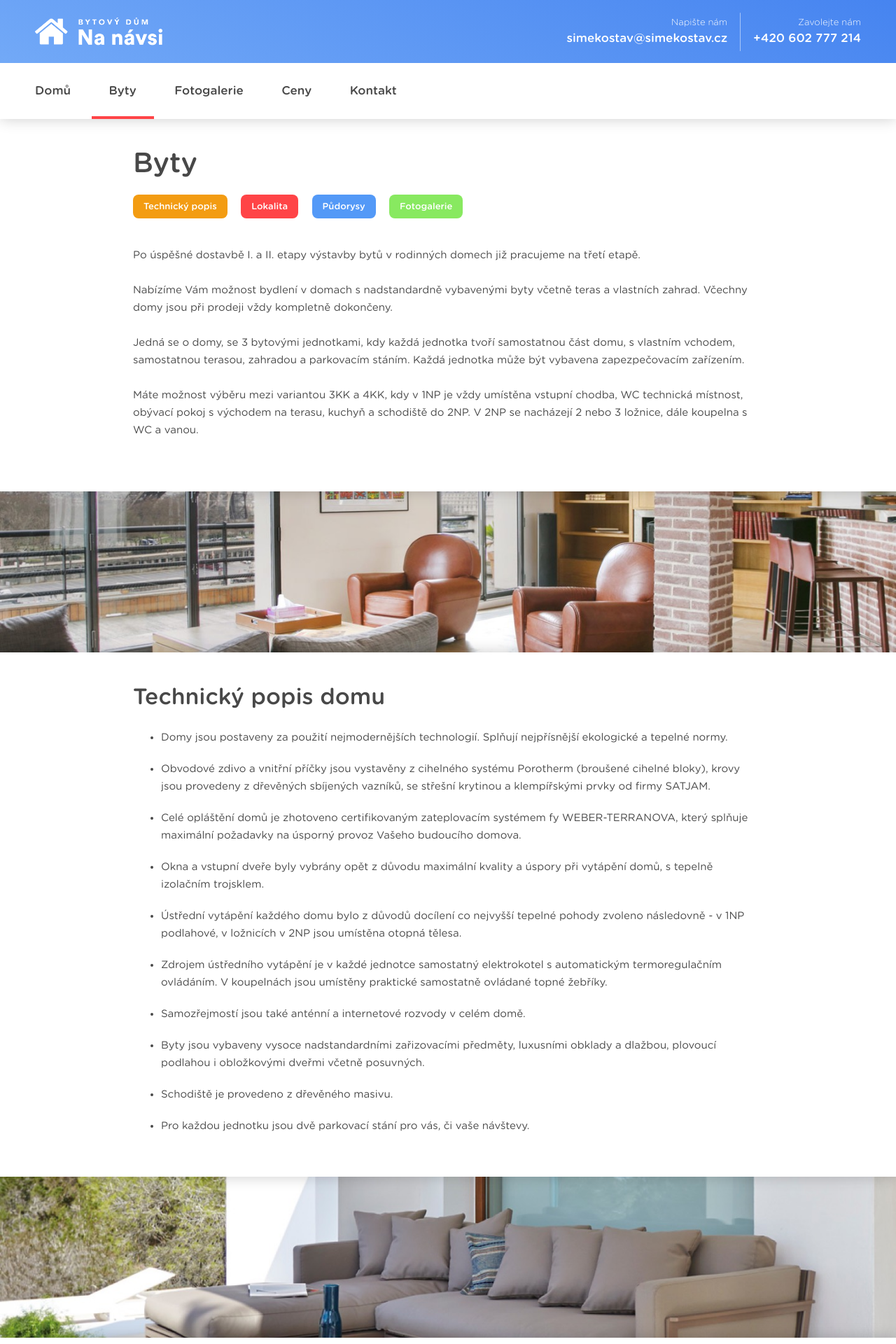
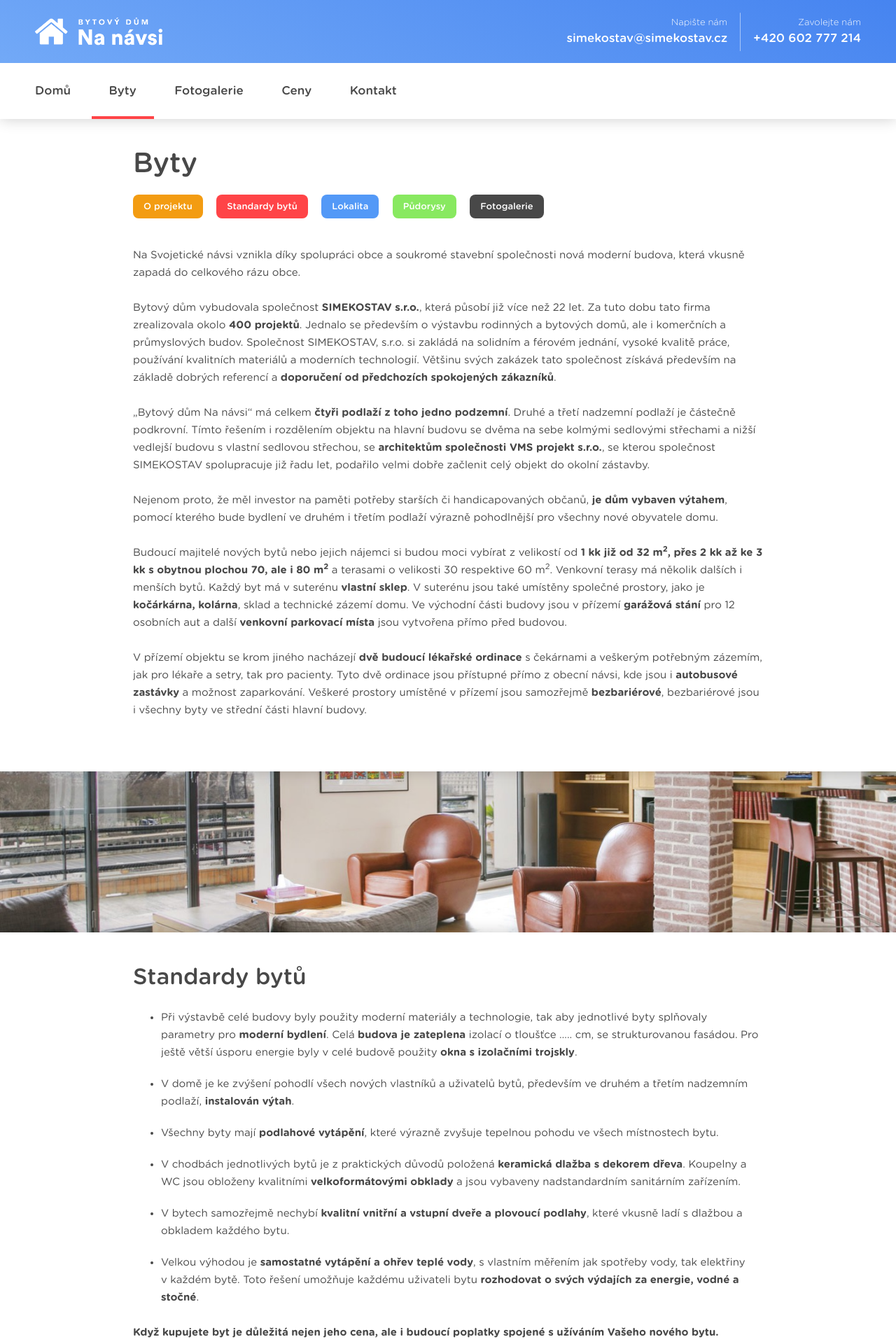
Before and after one commit to StyvekDrtic/bydleniSvojetice, a Jekyll site: the page built from byty.html, in a window 1280 px wide. Shown: the top 1920 px of the page at 70% size. Built offline with Jekyll 4.4.1, drawn with Linux system fonts in a browser that asks for light colours; some of the changed text lies outside the part shown.

Commit message:
text pridat

```diff
--- a/_sass/_byty.scss
+++ b/_sass/_byty.scss
@@ -65,6 +65,14 @@
 
         &:hover {
           background-color: darken($zelena, 10);
+        }
+      }
+
+      &:nth-child(5) {
+        background: $tmava;
+
+        &:hover {
+          background-color: darken($tmava, 10);
         }
       }
     }
--- a/_sass/_zaklad.scss
+++ b/_sass/_zaklad.scss
@@ -101,3 +101,7 @@ div:active {
 a:active {
   outline: none !important;
 }
+
+.tlusty {
+  font-family: bold;
+}
--- a/byty.html
+++ b/byty.html
@@ -7,7 +7,10 @@ layout: default
     <h1>Byty</h1>
     <ul>
       <li>
-        <a href="#popis">Technický popis</a>
+        <a href="#uvod">O projektu</a>
+      </li>
+      <li>
+        <a href="#popis">Standardy bytů</a>
       </li>
       <li>
         <a href="#lokalita">Lokalita</a>
@@ -19,38 +22,48 @@ layout: default
         <a href="https://styvekdrtic.github.io/bydleniSvojetice/fotogalerie">Fotogalerie</a>
       </li>
     </ul>
-    <p>Po úspěšné dostavbě I. a II. etapy výstavby bytů v rodinných domech již pracujeme na třetí etapě.</p>
-    <p>Nabízíme Vám možnost bydlení v domach s nadstandardně vybavenými byty včetně teras a vlastních zahrad. Včechny domy jsou při prodeji vždy kompletně dokončeny.</p>
-    <p>Jedná se o domy, se 3 bytovými jednotkami, kdy každá jednotka tvoří samostatnou část domu, s vlastním vchodem, samostatnou terasou, zahradou a parkovacím stáním. Každá jednotka může být vybavena zapezpečovacím zařízením.</p>
-    <p>Máte možnost výběru mezi variantou 3KK a 4KK, kdy v 1NP je vždy umístěna vstupní chodba, WC technická místnost, obývací pokoj s východem na terasu, kuchyň a schodiště do 2NP. V 2NP se nacházejí 2 nebo 3 ložnice, dále koupelna s WC a vanou.</p>
+    <p>Na Svojetické návsi vznikla díky spolupráci obce a soukromé stavební společnosti nová moderní budova, která vkusně zapadá do celkového rázu obce.</p>
+    <p>Bytový dům vybudovala společnost  <span class="tlusty">SIMEKOSTAV s.r.o.</span>, která působí již více než 22 let. Za tuto dobu tato firma zrealizovala okolo <span class="tlusty">400 projektů</span>. Jednalo se především o výstavbu rodinných a bytových domů, ale i komerčních a  průmyslových budov. Společnost SIMEKOSTAV, s.r.o. si zakládá na solidním a férovém jednání, vysoké kvalitě práce, používání kvalitních materiálů a moderních technologií. Většinu svých zakázek tato společnost získává především na základě dobrých referencí a <span class="tlusty">doporučení od předchozích spokojených zákazníků</span>.</p>
+    <p>„Bytový dům Na návsi“ má celkem <span class="tlusty">čtyři podlaží z toho jedno podzemní</span>. Druhé a třetí nadzemní podlaží je částečně podkrovní. Tímto řešením i rozdělením objektu na hlavní budovu se dvěma na sebe kolmými sedlovými střechami  a nižší vedlejší budovu s vlastní sedlovou střechou, se <span class="tlusty">architektům společnosti VMS projekt s.r.o.</span>, se kterou společnost SIMEKOSTAV spolupracuje již řadu let, podařilo velmi dobře začlenit celý objekt do okolní zástavby.</p>
+    <p>Nejenom proto, že měl investor na paměti potřeby starších či handicapovaných občanů, <span class="tlusty">je dům vybaven výtahem</span>, pomocí kterého bude bydlení ve druhém i třetím podlaží výrazně pohodlnější pro všechny nové obyvatele domu.</p>
+    <p>Budoucí majitelé nových bytů nebo jejich nájemci si budou moci vybírat z velikostí od <span class="tlusty">1 kk   již od  32 m<sup>2</sup>,  přes 2 kk  až  ke 3 kk  s obytnou plochou 70, ale i 80 m<sup>2</sup></span> a terasami o velikosti  30 respektive 60 m<sup>2</sup>. Venkovní terasy má několik dalších i menších bytů. Každý byt má v suterénu <span class="tlusty">vlastní sklep</span>. V suterénu jsou také umístěny společné prostory, jako je <span class="tlusty">kočárkárna, kolárna</span>, sklad a technické zázemí domu. Ve východní části budovy jsou v přízemí <span class="tlusty">garážová stání</span> pro 12 osobních aut a další <span class="tlusty">venkovní parkovací místa</span> jsou vytvořena přímo před budovou.</p>
+    <p>V přízemí objektu se krom jiného nacházejí <span class="tlusty">dvě budoucí lékařské ordinace</span> s čekárnami a veškerým potřebným zázemím, jak pro lékaře a setry, tak pro pacienty. Tyto dvě ordinace jsou přístupné přímo z obecní návsi, kde jsou i <span class="tlusty">autobusové zastávky</span> a možnost zaparkování. Veškeré prostory umístěné v přízemí jsou samozřejmě <span class="tlusty">bezbariérové</span>, bezbariérové jsou i všechny byty ve střední části hlavní budovy.</p>
   </div>
 </section>
 <div class="prechod1 parallax"></div>
 <section class="vrstva" id="popis">
   <div class="vrstvaInner">
-    <h2>Technický popis domu</h2>
+    <h2>Standardy bytů</h2>
     <ul>
-      <li>Domy jsou postaveny za použití nejmodernějších technologií. Splňují nejpřísnější ekologické a tepelné normy.</li>
-      <li>Obvodové zdivo a vnitřní příčky jsou vystavěny z cihelného systému Porotherm (broušené cihelné bloky), krovy jsou provedeny z dřevěných sbíjených vazníků, se střešní krytinou a klempířskými prvky od firmy SATJAM.</li>
-      <li>Celé opláštění domů je zhotoveno certifikovaným zateplovacím systémem fy WEBER-TERRANOVA, který splňuje maximální požadavky na úsporný provoz Vašeho budoucího domova.</li>
-      <li>Okna a vstupní dveře byly vybrány opět z důvodu maximální kvality a úspory při vytápění domů, s tepelně izolačním trojsklem.</li>
-      <li>Ústřední vytápění každého domu bylo z důvodů docílení co nejvyšší tepelné pohody zvoleno následovně - v 1NP podlahové, v ložnicích v 2NP jsou umístěna otopná tělesa.</li>
-      <li>Zdrojem ústředního vytápění je v každé jednotce samostatný elektrokotel s automatickým termoregulačním ovládáním. V koupelnách jsou umístěny praktické samostatně ovládané topné žebříky.</li>
-      <li>Samozřejmostí jsou také anténní a internetové rozvody v celém domě.</li>
-      <li>Byty jsou vybaveny vysoce nadstandardními zařizovacími předměty, luxusními obklady a dlažbou, plovoucí podlahou i obložkovými dveřmi včetně posuvných.</li>
-      <li>Schodiště je provedeno z dřevěného masivu.</li>
-      <li>Pro každou jednotku jsou dvě parkovací stání pro vás, či vaše návštevy.</li>
+      <li>Při výstavbě celé budovy byly použity moderní materiály a technologie, tak aby jednotlivé byty splňovaly parametry pro <span class="tlusty">moderní bydlení</span>. Celá <span class="tlusty">budova je zateplena</span> izolací o tloušťce  ….. cm, se strukturovanou fasádou.  Pro ještě větší úsporu energie byly v celé budově použity <span class="tlusty">okna s izolačními trojskly</span>.</li>
+      <li>V domě je ke zvýšení pohodlí všech nových vlastníků a uživatelů bytů, především ve druhém a třetím nadzemním podlaží, <span class="tlusty">instalován výtah</span>.</li>
+      <li>Všechny byty mají <span class="tlusty">podlahové vytápění</span>, které výrazně zvyšuje tepelnou pohodu ve všech místnostech bytu.</li>
+      <li>V chodbách jednotlivých bytů je z praktických důvodů položená <span class="tlusty">keramická dlažba s dekorem dřeva</span>. Koupelny a WC jsou obloženy kvalitními <span class="tlusty">velkoformátovými obklady</span> a jsou vybaveny nadstandardním sanitárním zařízením.</li>
+      <li>V bytech samozřejmě nechybí <span class="tlusty">kvalitní vnitřní a vstupní dveře a plovoucí podlahy</span>, které vkusně ladí s dlažbou a obkladem každého bytu.</li>
+      <li>Velkou výhodou je <span class="tlusty">samostatné vytápění a ohřev teplé vody</span>, s vlastním měřením jak spotřeby vody, tak elektřiny v každém bytě. Toto řešení umožňuje každému uživateli bytu <span class="tlusty">rozhodovat o svých výdajích za energie, vodné a stočné</span>.</li>
     </ul>
+    <p class="tlusty">Když kupujete byt je důležitá nejen jeho cena, ale i budoucí poplatky spojené s užíváním Vašeho nového bytu.</p>
+    <p class="tlusty">Příklad nákladů pro byt 2kk,  o velikosti 50 m2, obsazený dvěma lidmi:</p>
+    <p class="tlusty">1. Zálohy na odběr pitné vody a likvidaci odpadních vod a odběr elektřiny pro společné prostory:</p>
+    <p>Dva lidé = 2 x 300,- Kč ( záloha bude pravidelně vyúčtována dle Vaší skutečné spotřeby )</p>
+    <p class="tlusty">2. Fond oprav a správy § 1180 odst. 1:</p>
+    <p>50 m<sup>2</sup>  x  3,- Kč = 150,- Kč ( tyto peníze zůstávají na nutné opravy domu, první dva roky je dům i všechny byty v plné záruce )</p>
+    <p class="tlusty">3. Příspěvky rozvržené na každou jednotku stejně § 1180 odst. 2:</p>
+    <p>1 bytová jednotka = 100,- Kč ( toto je odměna za správu domu, vedení účetnictví atd. )</p>
+    <p class="tlusty">Ke shora uvedeným částkám je nutno připočítat vlastní odběr elektřiny.</p>
+    <p>Každý byt má v suterénu objektu i svůj <span class="tlusty">vlastní sklep</span>.  V suterénu jsou také umístěny společné prostory, jako je <span class="tlusty">kočárkárna, kolárna</span>, sklad a technické zázemí domu.</p>
+    <p>K bytům máte možnost přikoupit buď <span class="tlusty">vnitřní garážové nebo venkovní parkovací stání.</span></p>
+    <p class="tlusty">Všechny byty jsou nabízeny k prodeji zcela dokončené, připravené k okamžitému nastěhování a nejsou investorem zatíženy žádným finančním úvěrem nebo jiným závazkem.</p>
   </div>
 </section>
 <div class="prechod2 parallax"></div>
 <section class="vrstva" id="lokalita">
   <div class="vrstvaInner">
     <h2>Lokalita</h2>
-    <p>Domy jsou situovány na klidném místě, v přímém sousedství nové zástavby rodinných domů v obci Mukařov. Obec Mukařov leží jihovýchodně od Říčan, v okr. Praha-východ. Výhoda lokality spočívá také ve velmi dobré dostupnosti dopravních spojení do centra Prahy, které je vzdálené cca 25 km.</p>
+    <p>Domy jsou situovány na klidném místě, v přímém sousedství nové zástavby rodinných domů v obci Svojetice. Obec Svojetice leží jihovýchodně od Říčan, v okr. Praha-východ. Výhoda lokality spočívá také ve velmi dobré dostupnosti dopravních spojení do centra Prahy, které je vzdálené cca 25 km.</p>
     <p>Ve velmi úzké blízkosti od zástavby našich domů je nově otevřená moderní ZŠ, MŠ, Mateřské centrum či knihovna, pár minut pěšky se nachází praktická lékařka, ale i obchody a restaurace. Celková občanská vybavenost obce je na vysoké úrovni - nachází se zde několik kadeřnictví, pedikura, manikura, fitness, masáže, atd., je zde něklik sportovních hřišť pro děti i dospělé. Přímo v obci ordinují dva praktičtí lékaři, lékař pro děti a dorost, je zde zubní ordinace i veterinární klinika.</p>
-    <p>V okolí Mukařova se rozkládají louky a lesy (NPP Voděradské bučiny), které jsou protkány jak stezkami pro pěší, tak cyklostezkami. Příroda v okolí domů je velmi vhodná ke sportovnímu vyžití. Stejně tak Vás však bude vybízet k pěším procházkám a houbaření v okolních lesích.</p>
-    <p>V obci Mukařov v současné době žije téměř 2500 obyvatel.</p>
+    <p>V okolí Svojetic se rozkládají louky a lesy (NPP Voděradské bučiny), které jsou protkány jak stezkami pro pěší, tak cyklostezkami. Příroda v okolí domů je velmi vhodná ke sportovnímu vyžití. Stejně tak Vás však bude vybízet k pěším procházkám a houbaření v okolních lesích.</p>
+    <p>V obci Svojetice v současné době žije téměř 2500 obyvatel.</p>
   </div>
 </section>
 <div class="prechod3">
```
